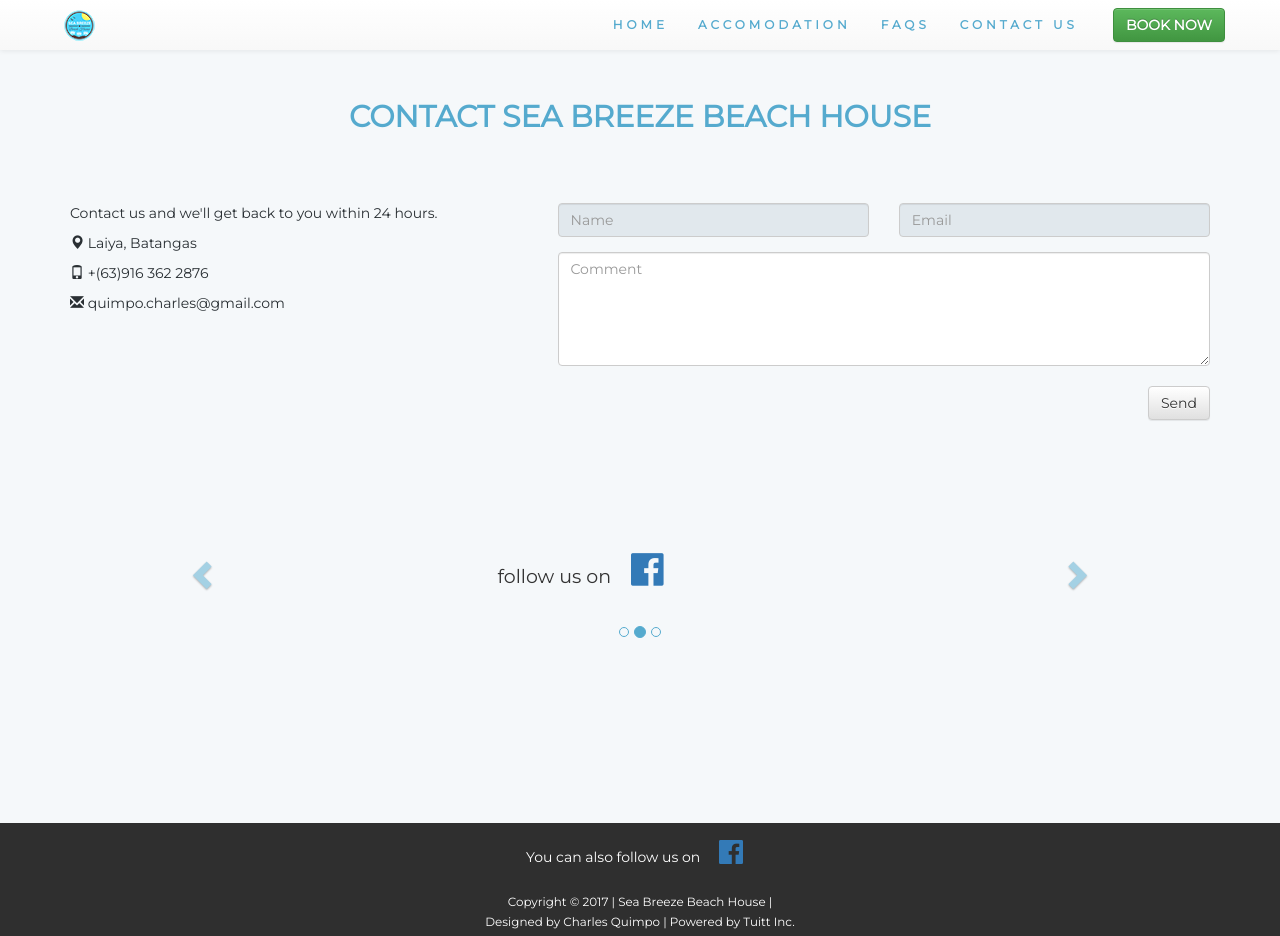
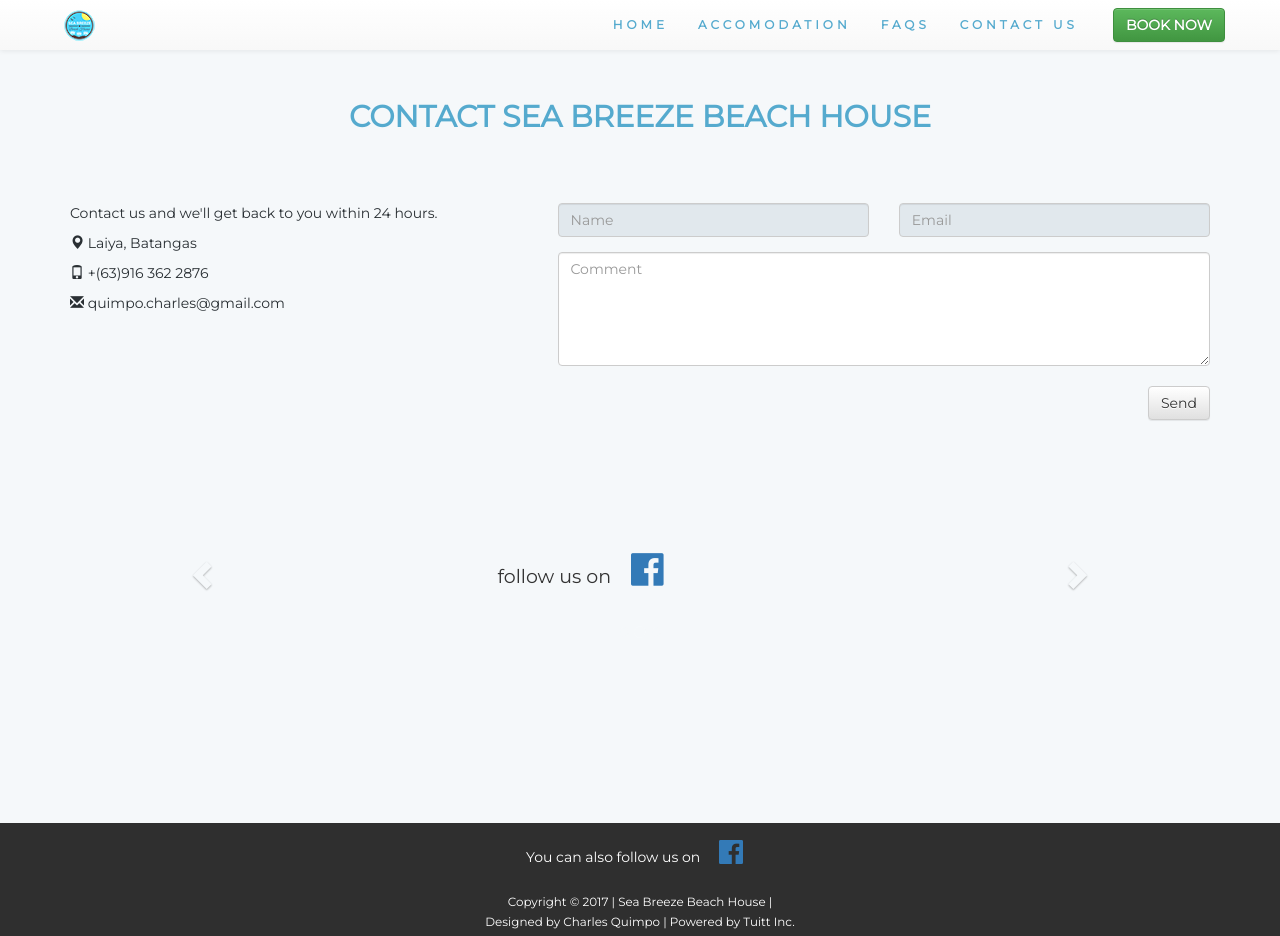
Before and after one commit to quimpoTuitt/qcapuno, a plain HTML site: page indexcon.html in a window 1280 px wide. Drawn offline with nearby package versions, Linux system fonts and the light colour scheme.

Commit message:
finalfinal

```diff
--- a/css/stylecon.css
+++ b/css/stylecon.css
@@ -126,15 +126,15 @@ body {
 
 .carousel-control.right, .carousel-control.left {
     background-image: none;
-    color: #55aace;
+    color: #f5f8fa;
 }
 
 .carousel-indicators li {
-    border-color: #55aace;
+    border-color: #f5f8fa;
 }
 
 .carousel-indicators li.active {
-    background-color: #55aace;
+    background-color: #f5f8fa;
 }
 
 .item h4 {
```
